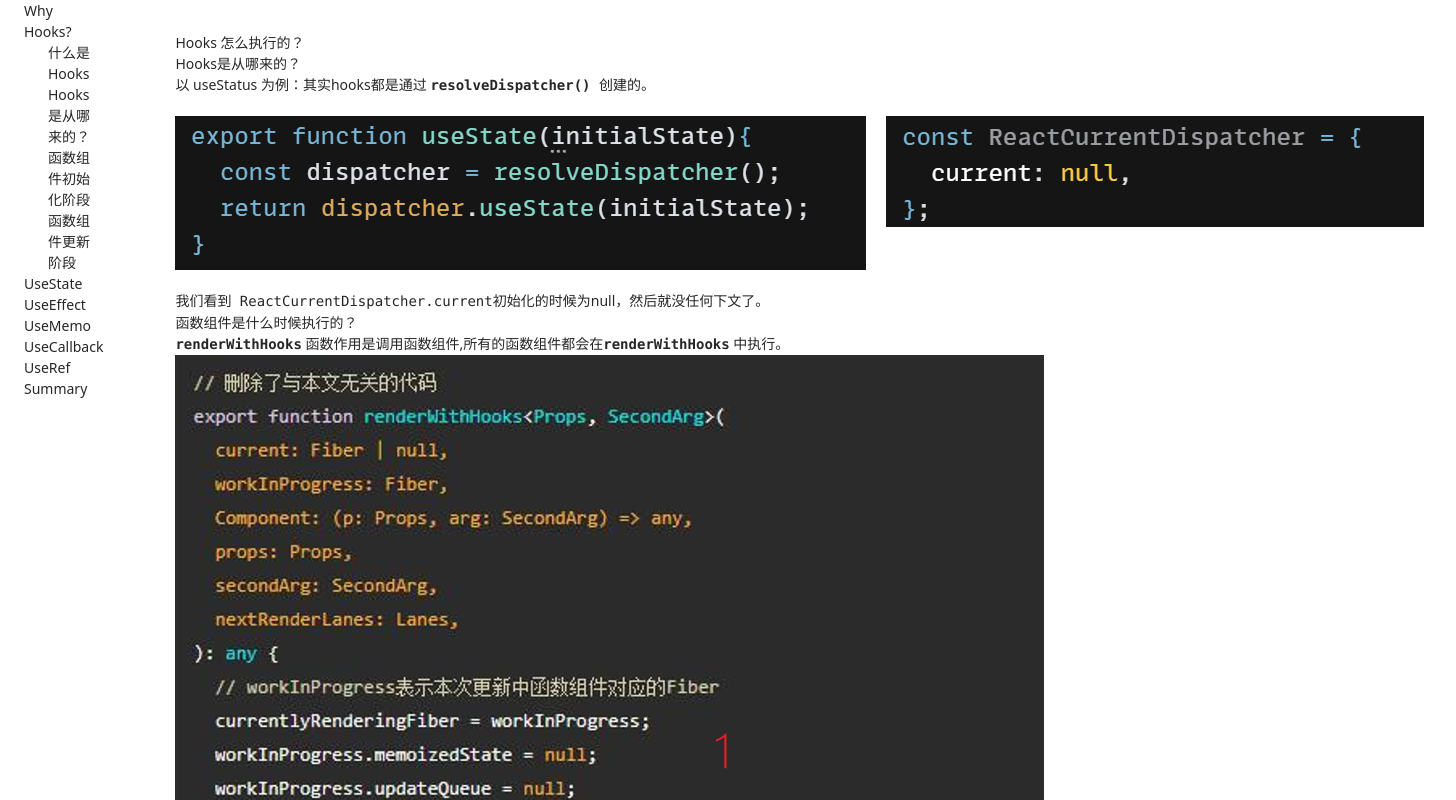
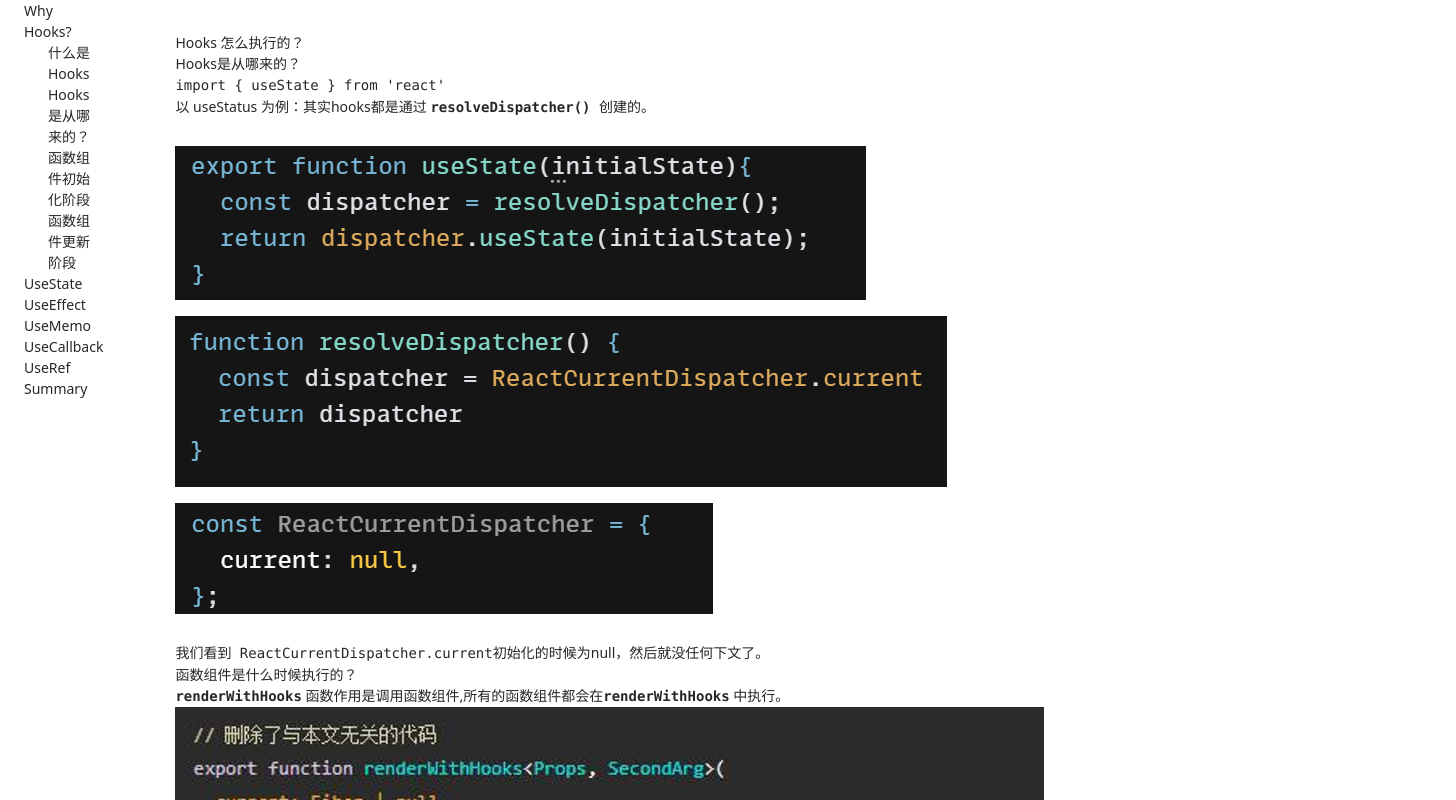
Before and after one commit to Shadowdow/react-hooks-workshop, a React (Create React App) app: page /HookTheory/why-hooks/lesson2 in a window 1280 px wide. Shown: the top 800 px of the page, 1456 px wide, since content can reach past the window. Built offline with nearby package versions, Linux system fonts and the light colour scheme.

Commit message:
[feat] 修改内容3

```diff
--- a/src/pages/HookTheory/Menu/index.tsx
+++ b/src/pages/HookTheory/Menu/index.tsx
@@ -63,7 +63,7 @@ const HooksMenu = () => {
       name: "Fiber",
     },
     {
-      url: "/HookTheory/useState/lesson4",
+      url: "/HookTheory/useState/practice",
       name: "useStatePractice",
     },
   ];
@@ -86,11 +86,11 @@ const HooksMenu = () => {
   const useMemoMenus = [
     {
       url: "/HookTheory/useMemo/lesson1",
-      name: "初始化",
+      name: "useMemo初始化",
     },
     {
       url: "/HookTheory/useMemo/lesson2",
-      name: "更新",
+      name: "useMemo更新",
     },
     {
       url: "/HookTheory/useMemo/practice",
@@ -112,11 +112,11 @@ const HooksMenu = () => {
   const useRefMenus = [
     {
       url: "/HookTheory/useRef/lesson1",
-      name: "初始化",
+      name: "useRef初始化",
     },
     {
       url: "/HookTheory/useRef/lesson2",
-      name: "更新",
+      name: "useRef更新",
     },
   ];
 
--- a/src/pages/HookTheory/UseCallBack/practice.tsx
+++ b/src/pages/HookTheory/UseCallBack/practice.tsx
@@ -6,9 +6,10 @@ import { Button } from "antd";
 let lastCallback;
 let lastCallbackDependencies;
 function useCallbackDemo(callback, dependencies) {
+  //  //1.判断是否传入依赖项
   // if (lastCallbackDependencies) {
   //   // 更新时渲染
-  //   // 判断依赖是否改变
+  //   // 3.判断依赖是否改变
   //   let changed = !dependencies.every(
   //     (item, index) => item == lastCallbackDependencies[index]
   //   );
@@ -16,6 +17,7 @@ function useCallbackDemo(callback, dependencies) {
   //     lastCallback = callback;
   //     lastCallbackDependencies = dependencies;
   //   }
+  //2.没有传入依赖项，每次返回最新的useCallback
   // } else {
   //   // 初始化
   //   lastCallback = callback;
--- a/src/pages/HookTheory/UseState/lesson4/demo1/index.tsx
+++ b/src/pages/HookTheory/UseState/practice/demo1/index.tsx
@@ -6,6 +6,11 @@ import { Button } from "antd";
 let lastStates: any[] = [];
 let index = 0;
 function useState(initialState) {
+  if (typeof initialState === "function") {
+    // 如果 useState 第一个参数为函数，执行函数得到state
+    initialState = initialState();
+  }
+
   lastStates[index] = lastStates[index] || initialState;
   const currentIndex = index;
   function setState(newState) {
@@ -14,13 +19,26 @@ function useState(initialState) {
   }
   return [lastStates[index++], setState];
 }
+// let lastStates;
+// function useState(initialState) {
+//   lastStates = lastStates || initialState;
+//   function setState(newState) {
+//     lastStates = newState;
+//     render();
+//   }
+//
+//   return [lastStates, setState];
+// }
 
 const Demo1: React.FC = () => {
   let [count, setCount] = useState(0);
+  // let [count2, setCount2] = useState(10);
   return (
     <>
       <p>Clicked {count} times</p>
       <Button onClick={() => setCount(count + 1)}> Add count</Button>
+      {/*<p>Clicked {count2} times</p>*/}
+      {/*<Button onClick={() => setCount2(count2 - 1)}> reduce count</Button>*/}
     </>
   );
 };
--- a/src/pages/HookTheory/WhyHooks/lesson1/index.tsx
+++ b/src/pages/HookTheory/WhyHooks/lesson1/index.tsx
@@ -29,6 +29,9 @@ const WhyHooksLesson1: React.FC = () => {
           </li>
           <li>
             <Text strong>在组件之间复用状态逻辑很难</Text>
+          </li>
+          <li>
+            <Text strong>复杂组件变得难以理解</Text>
           </li>
         </ol>
       </Typography>
--- a/src/pages/HookTheory/WhyHooks/lesson2/index.css
+++ b/src/pages/HookTheory/WhyHooks/lesson2/index.css
@@ -4,6 +4,13 @@
     background-size: 100%;
     width: 691px;
     height: 154px;
+}
+
+.resolveDispatcher{
+    background-image: url("resolveDispatcher.png");
+    background-size: 100%;
+    width: 772px;
+    height: 171px;
 }
 
 .reactCurrentDispatcher{
--- a/src/pages/HookTheory/WhyHooks/lesson2/index.tsx
+++ b/src/pages/HookTheory/WhyHooks/lesson2/index.tsx
@@ -9,15 +9,17 @@ const WhyHooksLesson2: React.FC = () => {
       <Title>Hooks 怎么执行的？</Title>
       <Divider />
       <Paragraph>
-        <Title level={2}>Hooks是从哪来的？</Title>以 useStatus
-        为例：其实hooks都是通过{" "}
+        <Title level={2}>Hooks是从哪来的？</Title>
+        <Text code>{"import { useState } from 'react'"}</Text>
+        <div />以 useStatus 为例：其实hooks都是通过{" "}
         <Text code strong>
           resolveDispatcher(){" "}
         </Text>
         创建的。
-        <div className={"flex my-20"}>
-          <div className="dispatcher mr-20" />
-          <div className="reactCurrentDispatcher" />
+        <div className={"flex flex-col my-20"}>
+          <div className="dispatcher my-8" />
+          <div className="resolveDispatcher my-8" />
+          <div className="reactCurrentDispatcher my-8" />
         </div>
         我们看到
         <Text type={"danger"} code>
--- a/src/pages/HookTheory/WhyHooks/lesson4/index.tsx
+++ b/src/pages/HookTheory/WhyHooks/lesson4/index.tsx
@@ -7,7 +7,7 @@ const { Title, Paragraph, Text } = Typography;
 const WhyHooksLesson4: React.FC = () => {
   return (
     <Typography>
-      <Title>函数组件更新</Title>
+      <Title>函数组件更新阶段</Title>
       <Divider />
       <div className="functionUpdate mt-20 mb-20" />
       <Text>
--- a/src/pages/HookTheory/index.tsx
+++ b/src/pages/HookTheory/index.tsx
@@ -8,8 +8,7 @@ import UseStateLesson1 from "./UseState/lesson1";
 import UseEffectLesson1 from "./UseEffect/lesson1";
 import UseEffectLesson2 from "./UseEffect/lesson2";
 import UseEffectPractice from "./UseEffect/practice";
-import UseStatePractice from "./Practice/useState/practice";
-import UseCallbackPractice from "./Practice/useCallback/practice";
+// import UseCallbackPractice from "./Practice/useCallback/practice";
 import UseMemoPractice from "./Practice/useMemo/practice";
 import ExtraLesson from "./UseState/extraLesson";
 import UseMemoLesson from "./UseMemo/lesson1";
@@ -21,6 +20,8 @@ import UseStateLesson3 from "./UseState/lesson3";
 import UseRefLesson1 from "./UseRef/lesson1";
 import UseRefLesson2 from "./UseRef/lesson2";
 import Summary from "./Summary";
+import UseStatePracticeDemo from "./UseState/practice";
+import UseCallbackPractice from "./UseCallBack/practice";
 
 const HookTheory = () => {
   return (
@@ -36,7 +37,7 @@ const HookTheory = () => {
           <Route path="useState/lesson1" element={<UseStateLesson1 />} />
           <Route path="useState/lesson2" element={<UseStateLesson2 />} />
           <Route path="useState/lesson3" element={<UseStateLesson3 />} />
-          <Route path="useState/lesson4" element={<UseStatePractice />} />
+          <Route path="useState/practice" element={<UseStatePracticeDemo />} />
           <Route path="useState/extraLesson" element={<ExtraLesson />} />
           <Route path="useEffect/lesson1" element={<UseEffectLesson1 />} />
           <Route path="useEffect/lesson2" element={<UseEffectLesson2 />} />
```
Also changed, not shown: src/pages/HookTheory/UseState/practice/index.tsx (renamed from src/pages/HookTheory/UseState/lesson4/index.tsx), src/pages/HookTheory/WhyHooks/lesson2/resolveDispatcher.png (added).
